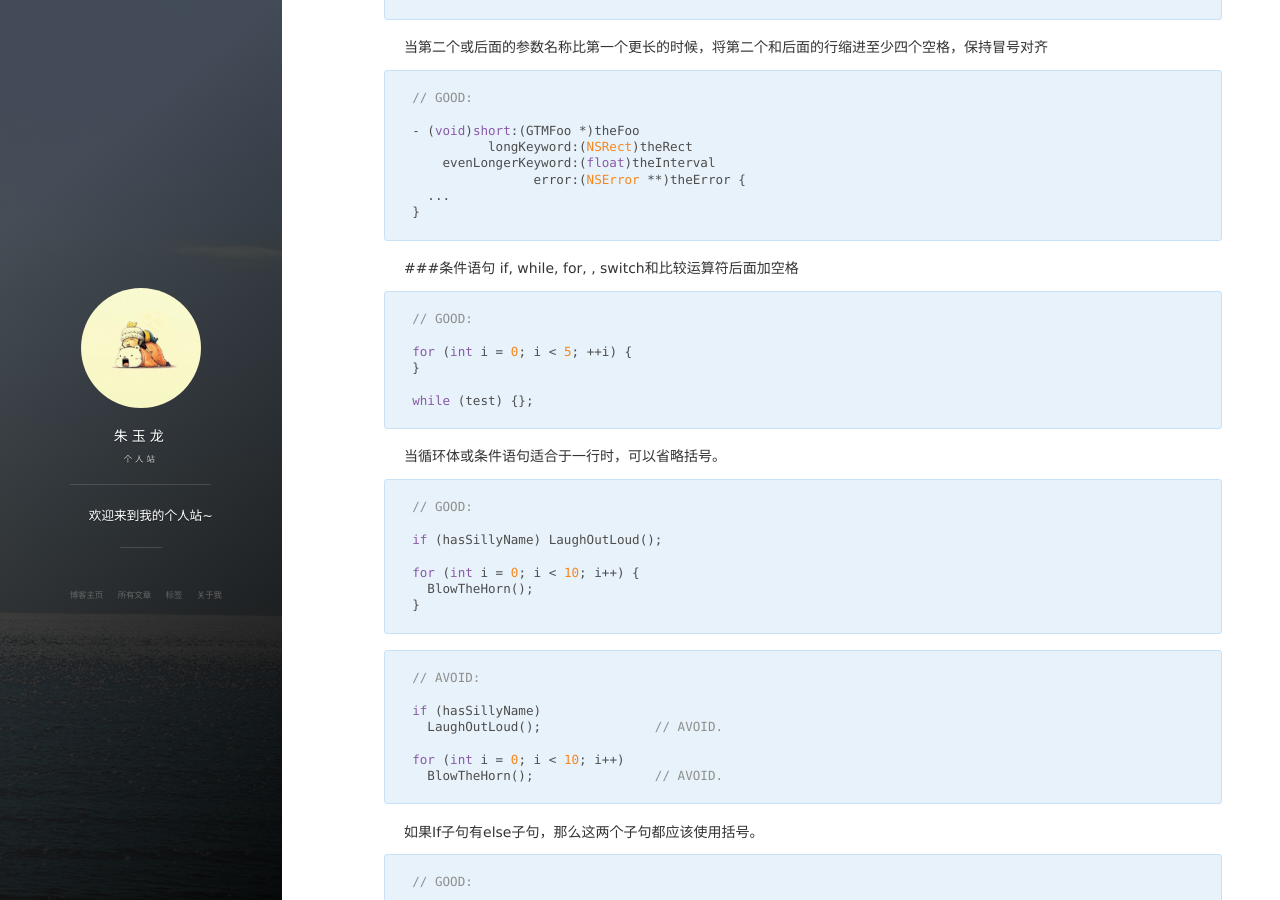
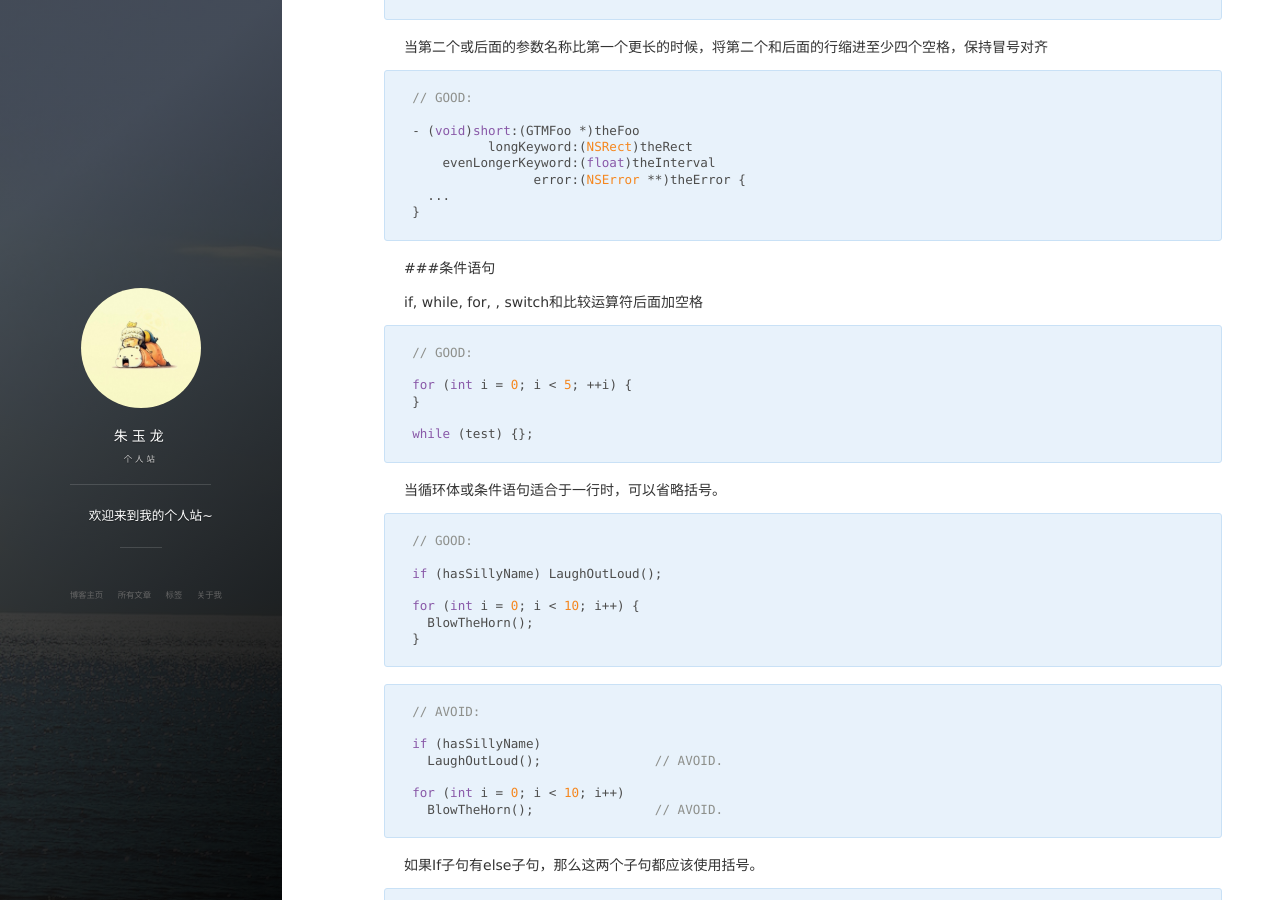
Before and after one commit to ZLDamo/Damo, a Jekyll site: the page built from _posts/2017-9-14-google code guide.md, in a window 1280 px wide and 900 px high, scrolled down 2403 px. Built offline with Jekyll 4.4.1, drawn with Linux system fonts in a browser that asks for light colours; nearby versions of some CDN libraries; comment, search, counter and statistics services are not loaded.

Commit message:
修改Markdown的字体符号

````diff
--- a/_posts/2017-9-14-google code guide.md
+++ b/_posts/2017-9-14-google code guide.md
@@ -8,6 +8,7 @@
 ##  示例
 
 下面是一个示例头文件，演示了@interface声明的正确注释和间隔
+
 ```
 // GOOD:
 
@@ -99,14 +100,20 @@
 ```
 
 ## 间距和格式
+
 ---
 ### 空格键 VS Tab 键
+
 只使用空格，一次缩进2个空格。我们使用空格来缩进。不要在代码中使用制表符。当你点击tab键时，你应该设置你的编辑器来释放空格，并在行上减少拖尾空间
+
 ### 行长
+
 OC文件的最大长度为100
 在Xcode中,你可以 设置Preferences > Text Editing > Page guide at column: 100来使行长错误更容易被发现
 ------
+
 ### 方法声明和定义
+
 在 - 或 + 和返回类型之间应该使用一个空格，参数列表中除了参数之外没有空格。
 方法应该是这样的:
 ```
@@ -138,7 +145,9 @@
   ...
 }
 ```
+
 ###条件语句
+
 if, while, for, , switch和比较运算符后面加空格
 ```
 // GOOD:
@@ -208,7 +217,9 @@
   case 6: break;
 }
 ```
-### 表达式
+
+## 表达式
+
 在二进制操作符和赋值上使用空格。为一元运算符省略空格。不要在括号内添加空格
 ```
 // GOOD:
@@ -222,8 +233,11 @@
 // GOOD:
 
 v = w*x + y/z;
+
 ```
+
 ### 方法调用
+
 方法调用应该像方法声明那样格式化
 当有选择格式样式时，遵循已经在给定源文件中使用的约定。调用应该在一行上有所有的参数
 ```
@@ -264,7 +278,9 @@
 ```
 包含多个代码块的调用可能使它们的参数名在四个空间缩进中左对齐
 ------
+
 ### 函数调用
+
 函数调用应该包含尽可能多的参数，除了需要更短的行来清楚或说明参数。
 函数参数的延续行可以缩进以与开括号对齐，或者可能有一个4个空格的缩进。
 ```
@@ -291,6 +307,7 @@
 double scoreHeuristic = scores[x] * y + bases[x];
 UpdateTally(scoreHeuristic, x, y, z);
 ```
+
 ### 异常
 
 使用**@catch**和**@finally**标签在同一行上的异常格式。在@和打开括号( **{** )之间添加空格，以及@catch和捕获对象声明之间的空格。如果您必须使用OC异常，请按照以下方式格式化它们。但是，请注意避免抛出异常，原因是您不应该使用异常。
@@ -318,7 +335,9 @@
 
 有节制的使用垂直空格。为了让更多的代码更容易在屏幕上显示，避免在函数的括号内放置空白行。将空行限制在函数和逻辑组之间的一个或两个之间。
 
+
 ## 命名
+
 ---
 在合理的范围内，名字应该尽可能的描述。遵循标准 [Objective-C naming rules](https://developer.apple.com/library/content/documentation/Cocoa/Conceptual/CodingGuidelines/CodingGuidelines.html).。避免非标准的缩写。不要担心节省空间，因为让你的代码立即被一个新读者理解是非常重要的。例如:
 ```
````
